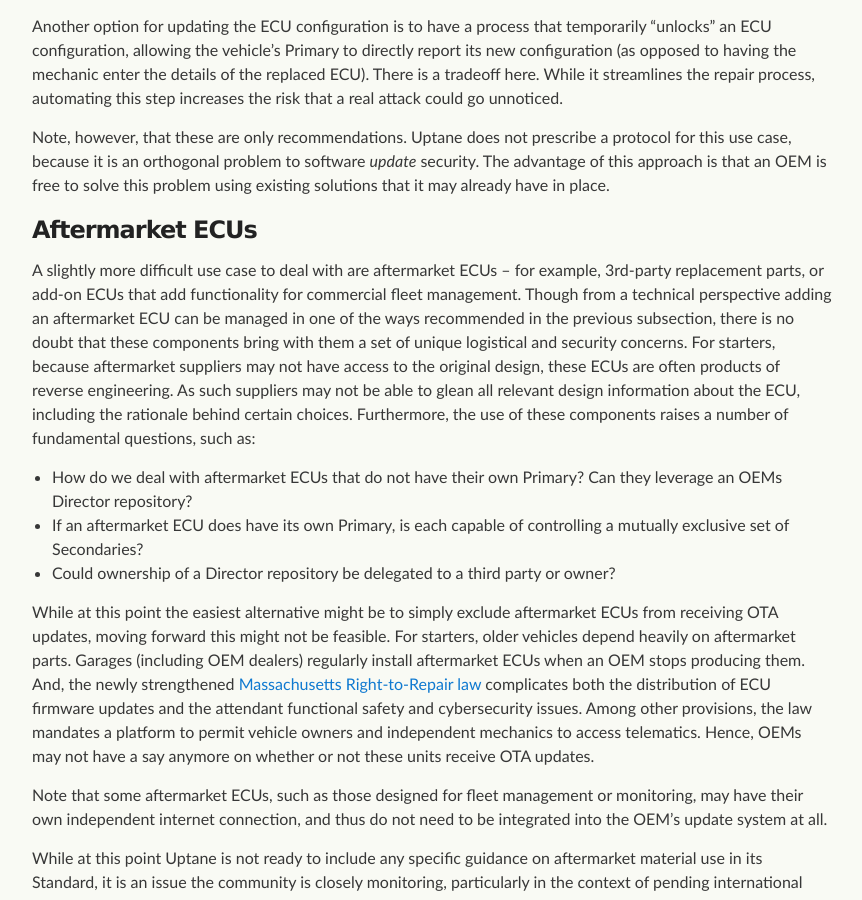
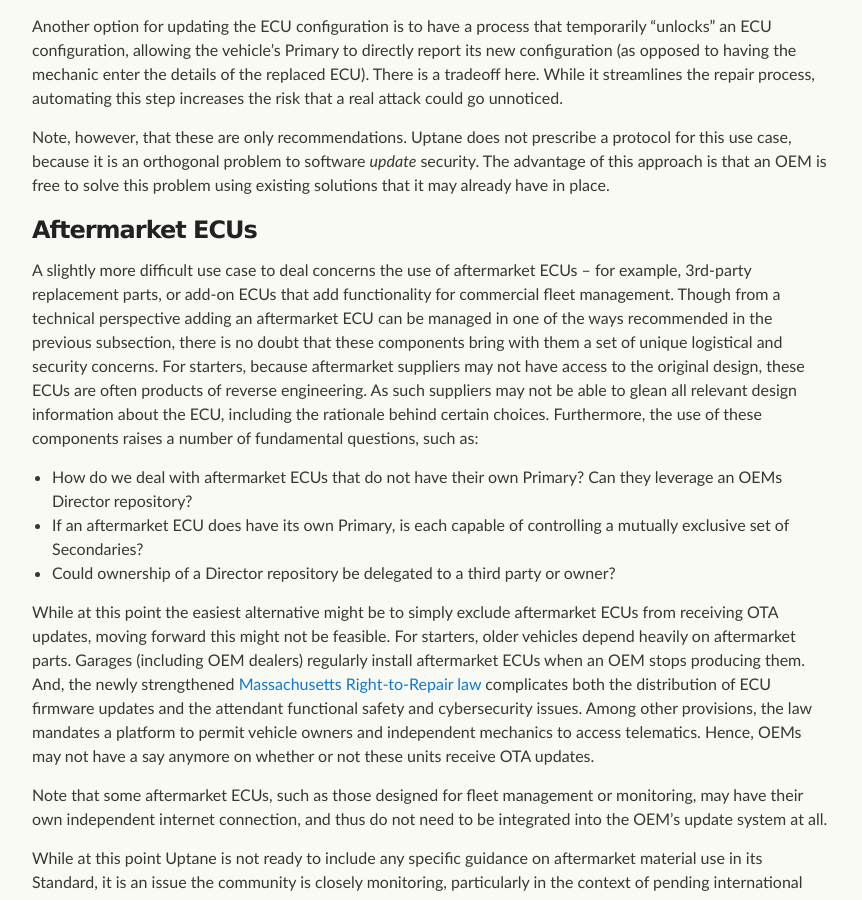
Before and after one commit to uptane/deployment-considerations, a Jekyll site: the page built from exceptional_operations.md, in a window 1280 px wide and 900 px high, scrolled down 3574 px. Shown: the whole window, without its empty margins (208-1070 px from the left). Built offline with Jekyll 4.4.1, drawn with Linux system fonts in a browser that asks for light colours; our own code applies the rules of GitHub Pages for plain Markdown files.

Commit message:
Another tweak

```diff
--- a/exceptional_operations.md
+++ b/exceptional_operations.md
@@ -52,7 +52,7 @@ Note, however, that these are only recommendations. Uptane does not prescribe a
 
 ### Aftermarket ECUs
 
-A slightly more difficult use case to deal with are aftermarket ECUs -- for example, 3rd-party replacement parts, or add-on ECUs that add functionality for commercial fleet management. Though from a technical perspective adding an aftermarket ECU can be managed in one of the ways recommended in the previous subsection, there is no doubt that these components bring with them a set of unique logistical and security concerns. For starters, because aftermarket suppliers may not have access to the original design, these ECUs are often products of reverse engineering. As such suppliers may not be able to glean all relevant design information about the ECU, including the rationale behind certain choices. Furthermore, the use of these components raises a number of fundamental questions, such as:
+A slightly more difficult use case to deal concerns the use of aftermarket ECUs -- for example, 3rd-party replacement parts, or add-on ECUs that add functionality for commercial fleet management. Though from a technical perspective adding an aftermarket ECU can be managed in one of the ways recommended in the previous subsection, there is no doubt that these components bring with them a set of unique logistical and security concerns. For starters, because aftermarket suppliers may not have access to the original design, these ECUs are often products of reverse engineering. As such suppliers may not be able to glean all relevant design information about the ECU, including the rationale behind certain choices. Furthermore, the use of these components raises a number of fundamental questions, such as:
 - How do we deal with aftermarket ECUs that do not have their own Primary? Can they leverage an OEMs Director repository?
 - If an aftermarket ECU does have its own Primary, is each capable of controlling a mutually exclusive set of Secondaries?
 - Could ownership of a Director repository be delegated to a third party or owner?
```
